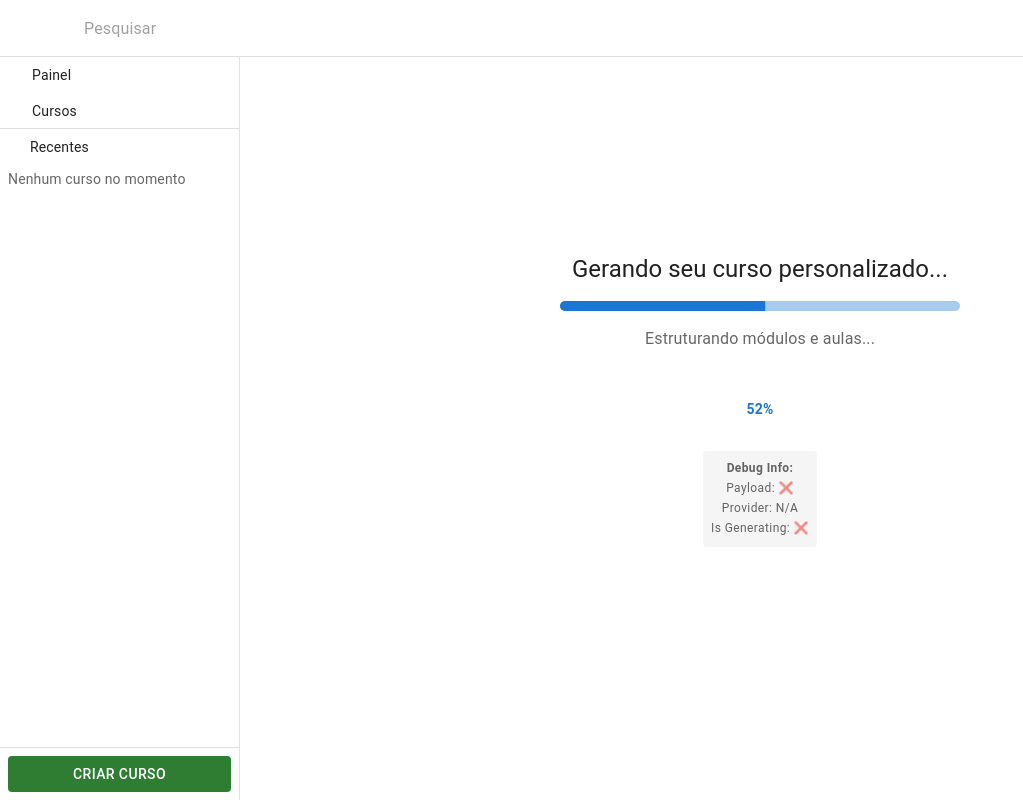
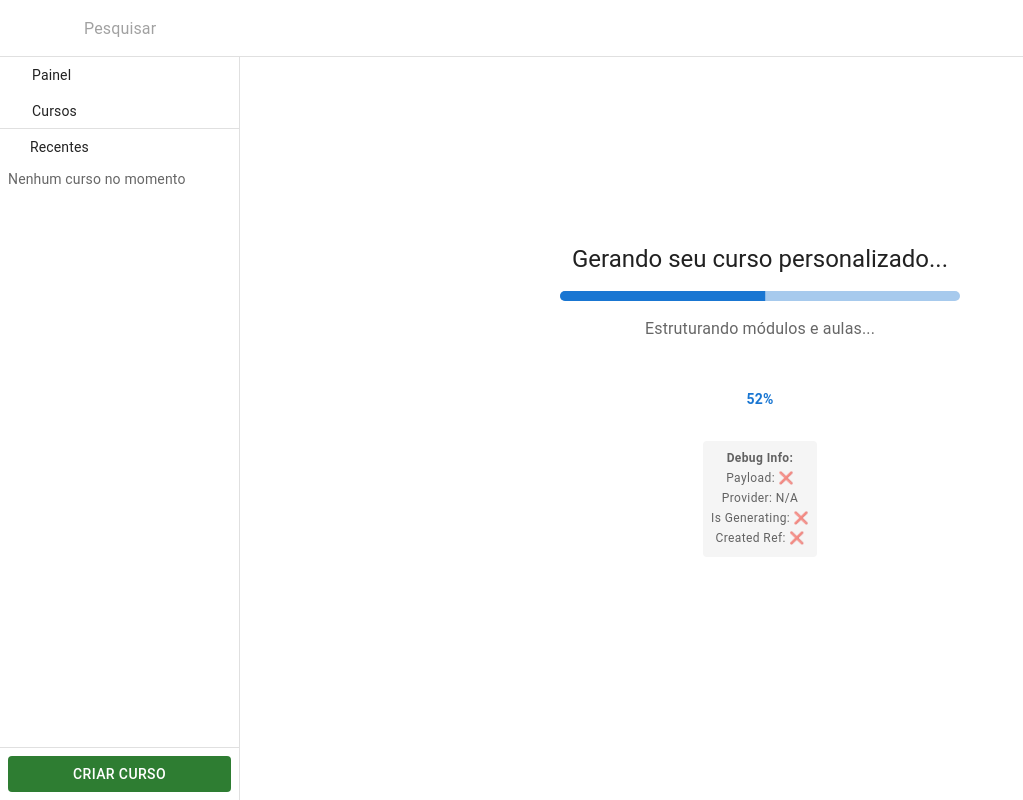
Before and after one commit to cesarcristianodeoliveira/meuscursos, a React (Create React App) app in the folder frontend/: page /curso/gerando in a window 1280 px wide. Shown: the whole page, without its empty margins (0-1023 px from the left). Built offline with nearby package versions, Linux system fonts and the light colour scheme; no server answers; some icons are missing.

Commit message:
Fix fetch.js on backend

```diff
--- a/frontend/src/pages/GeneratingCourse.js
+++ b/frontend/src/pages/GeneratingCourse.js
@@ -31,6 +31,13 @@ function GeneratingCourse() {
   const [error, setError] = useState(null)
   const [generatedCourse, setGeneratedCourse] = useState(null)
   const [isGenerating, setIsGenerating] = useState(false)
+
+  // 👇 DEBUG CRÍTICO - Verifica se o payload chegou
+  console.log('🎯 DEBUG CRÍTICO - GeneratingCourse montado')
+  console.log('🔍 DEBUG - Location.state completo:', location.state)
+  console.log('🔍 DEBUG - Payload recebido:', payload)
+  console.log('🔍 DEBUG - Tem payload?', !!payload)
+  console.log('🔍 DEBUG - Provider no payload:', payload?.provider)
 
   // 👇 PROGRESSO AUTOMÁTICO
   useEffect(() => {
@@ -81,10 +88,19 @@ function GeneratingCourse() {
 
   // 👇 EFEITO PRINCIPAL COM TIMEOUT DE SEGURANÇA
   useEffect(() => {
-    if (!payload || createdRef.current || isGenerating) return
+    console.log('🔍 DEBUG - useEffect principal executando')
+    console.log('🔍 DEBUG - Payload disponível?', !!payload)
+    console.log('🔍 DEBUG - Já criado?', createdRef.current)
+    console.log('🔍 DEBUG - Está gerando?', isGenerating)
+
+    if (!payload || createdRef.current || isGenerating) {
+      console.log('🔍 DEBUG - Condições não atendidas, saindo...')
+      return
+    }
 
     createdRef.current = true
     setIsGenerating(true)
+    console.log('🔍 DEBUG - Iniciando geração do curso...')
 
     // 👇 TIMEOUT DE SEGURANÇA (45 segundos)
     const safetyTimeout = setTimeout(() => {
@@ -102,6 +118,7 @@ function GeneratingCourse() {
         console.log('🔍 Provider selecionado:', payload.provider)
 
         const result = await generateCourse(payload)
+        console.log('🔍 DEBUG - Resultado da API:', result)
 
         if (result?.success && result?.course) {
           console.log('✅ Curso gerado com sucesso:', result.course)
@@ -320,6 +337,9 @@ function GeneratingCourse() {
           <Typography variant="caption" color="text.secondary" display="block">
             Is Generating: {isGenerating ? '✅' : '❌'}
           </Typography>
+          <Typography variant="caption" color="text.secondary" display="block">
+            Created Ref: {createdRef.current ? '✅' : '❌'}
+          </Typography>
           {generatedCourse && (
             <>
               <Typography variant="caption" color="text.secondary" display="block">
```
Also changed, not shown: frontend/src/pages/NewCourseWizard.jsx (+7 -0 lines).
